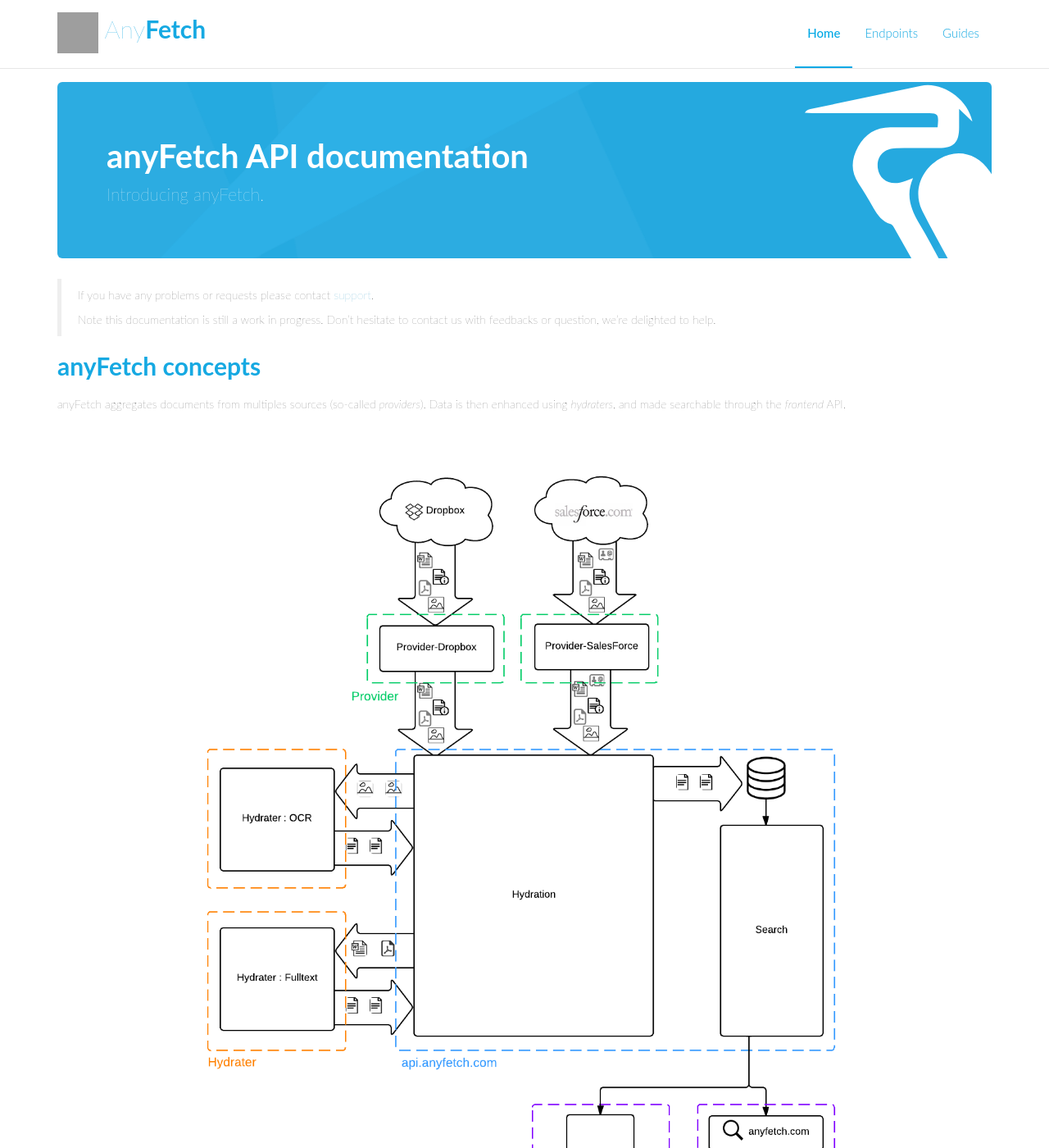
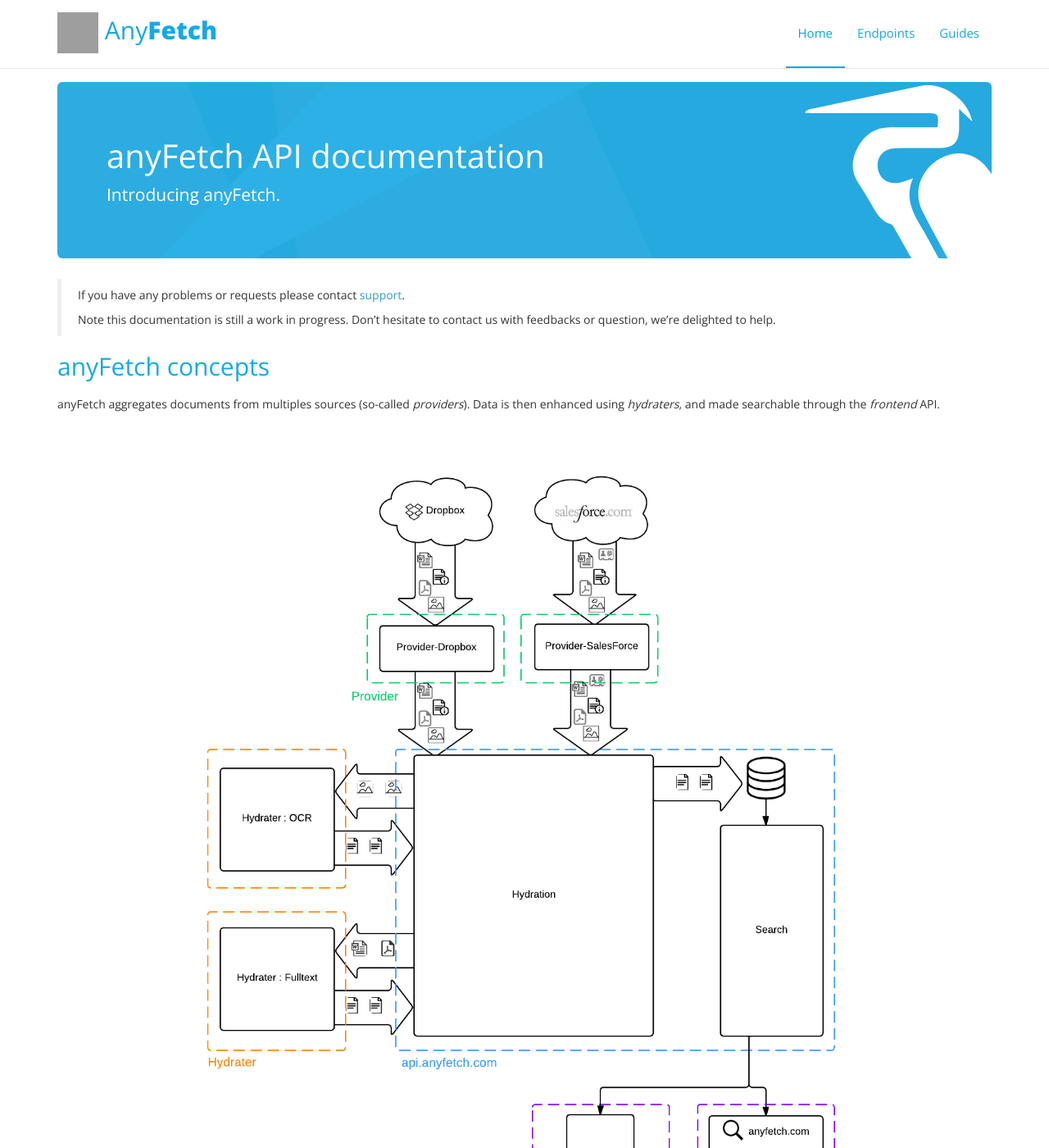
Before and after one commit to AnyFetch/developers.anyfetch.com, a Jekyll site: the page built from index.md, in a window 1280 px wide and 1400 px high. Shown: the whole window at 82% size. Built offline with Jekyll 4.4.1, drawn with Linux system fonts in a browser that asks for light colours; nearby versions of some CDN libraries; Markdown is read by kramdown in place of the engine named in the settings; grey boxes are pictures that could not be loaded.

Commit message:
font fix

```diff
--- a/_layouts/aglio.jade
+++ b/_layouts/aglio.jade
@@ -11,6 +11,7 @@
     title anyFetch API endpoints
     link(rel='stylesheet', type='text/css', href='/stylesheets/pygment_trac.css', media='screen')
     link(rel='stylesheet', type='text/css', href='/stylesheets/print.css', media='print')
+    link(href='http://fonts.googleapis.com/css?family=Open+Sans:300,400,600,800', rel='stylesheet', type='text/css')
 
     block bootstrap-theme
         link(rel="stylesheet", href="/stylesheets/bootstrap.min.css")
--- a/_layouts/doc.html
+++ b/_layouts/doc.html
@@ -12,6 +12,7 @@
   <link rel="stylesheet" type="text/css" href="/stylesheets/pygment_trac.css" media="screen" />
   <link rel="stylesheet" type="text/css" href="/stylesheets/print.css" media="print" />
   <link href="//netdna.bootstrapcdn.com/font-awesome/4.1.0/css/font-awesome.min.css" rel="stylesheet">
+  <link href="http://fonts.googleapis.com/css?family=Open+Sans:300,400,600,800" rel="stylesheet" type="text/css">
   <link rel="stylesheet" href="/stylesheets/bootstrap.min.css">
   <link rel="stylesheet" href="/stylesheets/landing.css">
 
--- a/stylesheets/landing.css
+++ b/stylesheets/landing.css
@@ -4,9 +4,10 @@
 }
 
 body, h1, h2, h3, h4, h5, h6 {
-	font-family: "Lato", "Helvetica Neue", Helvetica, Arial, sans-serif;
-	font-weight: 700;
+	font-family: 'Open Sans', sans-serif;
+	font-weight: 300;
 }
+
 
 p > img {
 	max-width: 80%;
```
